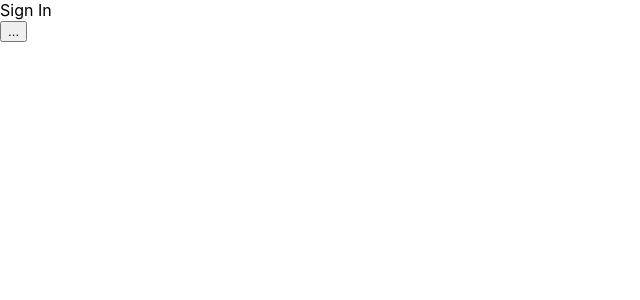
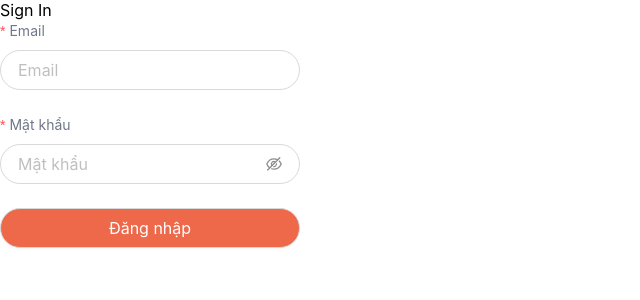
Before and after one commit to louvu1012/new-react, a React (Create React App) app: page /auth/sign-in in a window 1280 px wide. Shown: the top 300 px of the page, without its empty margins (0-640 px from the left). Built offline with nearby package versions, Linux system fonts and the light colour scheme.

Commit message:
add Antd not <ConfigProvider. add Tailwind

```diff
--- a/package.json
+++ b/package.json
@@ -8,6 +8,7 @@
     "@testing-library/user-event": "^13.5.0",
     "@types/react": "^18.3.2",
     "@types/react-dom": "^18.3.0",
+    "antd": "^5.17.3",
     "react": "^18.3.1",
     "react-dom": "^18.3.1",
     "react-router-dom": "^6.23.1",
@@ -37,5 +38,10 @@
       "last 1 firefox version",
       "last 1 safari version"
     ]
+  },
+  "devDependencies": {
+    "autoprefixer": "^10.4.19",
+    "postcss": "^8.4.38",
+    "tailwindcss": "^3.4.3"
   }
 }
--- /dev/null
+++ b/postcss.config.js
@@ -0,0 +1,6 @@
+module.exports = {
+  plugins: {
+    tailwindcss: {},
+    autoprefixer: {},
+  },
+}
--- a/src/App.css
+++ b/src/App.css
@@ -1,3 +1,7 @@
+@tailwind base;
+@tailwind components;
+@tailwind utilities;
+
 .App {
   text-align: center;
 }
--- a/src/contexts/auth/AuthContext.tsx
+++ b/src/contexts/auth/AuthContext.tsx
@@ -1,6 +1,7 @@
 import { Dispatch, FC, ReactNode, createContext, useEffect, useReducer } from "react";
 import { AuthState } from "./types";
 import { initialize, reducer } from "./reducers";
+import { cookieService } from "../../hook/useCookie";
 
 export enum AuthActionType {
   INITIALIZE = 'INITIALIZE',
@@ -34,9 +35,9 @@ type TAuthProvider = {
 export const AuthProvider: FC<TAuthProvider> = ({ children }) => {
   const [state, dispatch] = useReducer(reducer, initialState);
 
-  useEffect(()=> {
+  useEffect(() => {
     (async () => {
-      const accessToken = localStorage.getItem('ACCESS_TOKEN');
+      const accessToken = cookieService.getCookie('ACCESS_TOKEN');
       if (!accessToken) {
         return dispatch(initialize({
           isAuthenticated: false,
@@ -45,11 +46,9 @@ export const AuthProvider: FC<TAuthProvider> = ({ children }) => {
       }
 
       try {
-        // const user = await userService.getProfile();
-        const user = {
-          email: '123@gmail.com',
-          password: '123456'
-        }
+        // const user = await userService.getProfile(); // gọi api để lấy user info từ token
+        const userString = cookieService.getCookie('USER');
+        const user = JSON.parse(userString);
         // Đoạn trên lấy ra user info để set vào payload
         dispatch(initialize({ isAuthenticated: true, user }));
       } catch {
--- a/src/contexts/auth/reducers.ts
+++ b/src/contexts/auth/reducers.ts
@@ -1,5 +1,6 @@
+import { cookieService } from "../../hook/useCookie";
 import { AuthActionType, PayloadAction } from "./AuthContext";
-import { AuthState } from "./types";
+import { AuthState, User } from "./types";
 
 export interface ReducerHandler {
   INITIALIZE(state: AuthState, action: PayloadAction<AuthState>): AuthState;
@@ -46,7 +47,6 @@ export function reducer(state: AuthState, action: PayloadAction<AuthState>) {
 
 // ------------------- ACTIONS ------------------- //
 export function initialize(payload: AuthState): PayloadAction<AuthState> {
-  console.log(payload)
   return {
     type: AuthActionType.INITIALIZE,
     payload,
@@ -54,8 +54,10 @@ export function initialize(payload: AuthState): PayloadAction<AuthState> {
 }
 
 
-export function signIn(payload: AuthState): PayloadAction<AuthState> {
-  console.log(payload)
+export function signIn(payload: AuthState, accessToken: string, user: User): PayloadAction<AuthState> {
+  cookieService.setCookie('ACCESS_TOKEN', accessToken, 1)
+  cookieService.setCookie('USER', JSON.stringify(user), 1)
+
   return {
     type: AuthActionType.SIGN_IN,
     payload,
@@ -64,7 +66,7 @@ export function signIn(payload: AuthState): PayloadAction<AuthState> {
 
 
 export function signOut(): PayloadAction<AuthState> {
-  localStorage.removeItem('ACCESS_TOKEN');
+  cookieService.deleteCookie(['ACCESS_TOKEN', 'USER']);
 
   return {
     type: AuthActionType.SIGN_OUT,
--- a/src/contexts/auth/types.ts
+++ b/src/contexts/auth/types.ts
@@ -8,3 +8,8 @@ export interface AuthState {
   isInitialized?: boolean;
   user: User | null;
 }
+
+export interface AuthDto {
+  accessToken: string;
+  user: User;
+}
--- a/src/hook/useAuth.ts
+++ b/src/hook/useAuth.ts
@@ -1,6 +1,6 @@
 import { useContext } from "react";
 import { AuthContext } from "../contexts/auth/AuthContext";
-import { User } from "../contexts/auth/types";
+import { AuthDto, User } from "../contexts/auth/types";
 
 export function useAuth() {
   const context = useContext(AuthContext);
@@ -12,21 +12,12 @@ export function useAuth() {
   return context;
 }
 
-export interface AuthDto {
-  accessToken: string;
-  user: User;
-}
-
-export const USER: User = {
-  email: 'luong.vu1012@gmail.com',
-  password: '123456'
-} as const;
-
 class AuthService {
-  async signIn(): Promise<AuthDto> {
+  async signIn(user: User): Promise<AuthDto> {
+    // gọi api sign-in lấy ra token ở đây
     return Promise.resolve({
-      accessToken: 'ACCESS_TOKEN',
-      user: USER,
+      accessToken: 'ACCESS_TOKEN__1',
+      user,
     });
   }
 }
--- /dev/null
+++ b/src/hook/useCookie.ts
@@ -0,0 +1,32 @@
+class CookieService {
+  setCookie(cname: string, cvalue: string, exdays: number): void {
+    const d = new Date();
+    d.setTime(d.getTime() + (exdays * 24 * 60 * 60 * 1000));
+    let expires = "expires=" + d.toUTCString();
+    document.cookie = cname + "=" + cvalue + ";" + expires + ";path=/";
+  }
+
+  getCookie(cname: string): string {
+    let name = cname + "=";
+    let decodedCookie = decodeURIComponent(document.cookie);
+    let ca = decodedCookie.split(';');
+    for (let i = 0; i < ca.length; i++) {
+      let c = ca[i];
+      while (c.charAt(0) === ' ') {
+        c = c.substring(1);
+      }
+      if (c.indexOf(name) === 0) {
+        return c.substring(name.length, c.length);
+      }
+    }
+    return "";
+  }
+
+  deleteCookie(arr: any): void {
+    arr.forEach((cname: string) => {
+      this.setCookie(cname,"",-1);
+    })
+  }
+}
+
+export const cookieService = new CookieService();
--- a/src/modules/auth/sign-in/index.tsx
+++ b/src/modules/auth/sign-in/index.tsx
@@ -1,25 +1,78 @@
-import { FC } from "react";
-import { useAuth } from "../../../hook/useAuth";
-import { authService } from "../../../hook/useAuth";
+import { FC, useState } from "react";
+import { authService, useAuth } from "../../../hook/useAuth";
 import { signIn } from "../../../contexts/auth/reducers";
+import { Button, Flex, Form, Input } from "antd";
 
 const SignIn: FC = () => {
   const { dispatch } = useAuth();
 
-  async function handleSignIn() {
+  const [loadingSubmit, setLoadingSubmit] = useState(false)
+
+  const handleSubmit = async (values: any) => {
+    setLoadingSubmit(true)
     try {
-      const { accessToken, user } = await authService.signIn();
-      localStorage.setItem('ACCESS_TOKEN', accessToken);
-      dispatch(signIn({ user }));
+      const { accessToken, user } = await authService.signIn(values)
+      dispatch(signIn({ user }, accessToken, user))
+      setLoadingSubmit(false)
     } catch (error) {
-      console.error(error);
+      console.error(error)
     }
   }
 
   return (
     <>
       <div>Sign In</div>
-      <button onClick={handleSignIn}>...</button>
+      <Form
+        onFinish={handleSubmit}
+        autoComplete="off"
+        layout="vertical"
+        className="w-[300px]"
+      >
+        <Form.Item
+          label={<div className="style-regular-14 text-gray">Email</div>}
+          name="email"
+          rules={[
+            {
+              required: true,
+              message: <div className="style-light-14">Vui lòng nhập email!</div>,
+            },
+            {
+              type: "email",
+              message: <div className="style-light-14">Email không hợp lệ!</div>,
+            },
+          ]}
+        >
+          <Input size="large" placeholder="Email" className="rounded-[20px] px-[17px] style-light-14 text-gray" />
+        </Form.Item>
+        <Form.Item
+          label={
+            <Flex justify="space-between" align="center" className="w-full">
+              <div className="style-regular-14 text-gray">Mật khẩu</div>
+              {/* <Link href={"/forgot-password"} tabIndex={-1}>
+                <div className="style-regular-14">Quên mật khẩu?</div>
+              </Link> */}
+            </Flex>
+          }
+          name="password"
+          rules={[
+            {
+              required: true,
+              message: <div className="style-light-14">Vui lòng nhập mật khẩu!</div>,
+            },
+          ]}
+          className="[&_label]:w-full"
+        >
+          <Input.Password size="large" placeholder="Mật khẩu" className="rounded-[20px] px-[17px] style-light-14 text-gray" />
+        </Form.Item>
+        <Button
+          size="large"
+          htmlType="submit"
+          loading={loadingSubmit}
+          className="w-full bg-icon p-[10px] rounded-[20px] flex justify-center items-center style-regular-14 text-[white]"
+        >
+          Đăng nhập
+        </Button>
+      </Form>
     </>
   );
 };
--- a/src/modules/dashboard/user/list/index.tsx
+++ b/src/modules/dashboard/user/list/index.tsx
@@ -3,7 +3,7 @@ import { useAuth } from "../../../../hook/useAuth";
 import { signOut } from "../../../../contexts/auth/reducers";
 
 const UserList: FC = () => {
-  const { dispatch } = useAuth();
+  const { user, dispatch } = useAuth();
 
   async function handleSignOut() {
     try {
@@ -15,7 +15,7 @@ const UserList: FC = () => {
 
   return (
     <>
-      <div>User List</div>
+      <div>Xin chào {user?.email}</div>
       <button onClick={handleSignOut}>Logout</button>
     </>
   );
--- a/src/modules/router.tsx
+++ b/src/modules/router.tsx
@@ -9,8 +9,17 @@ import AuthGuard from "../guards/AuthGuard";
 const Router: FC = () => {
   return useRoutes([
     {
+      // path: '*',
+      index: true,
+      element: <Navigate to="/auth" replace />
+    },
+    {
       path: 'auth',
       children: [
+        {
+          index: true,
+          element: <Navigate to="/auth/sign-in" replace />
+        },
         {
           path: 'sign-in',
           element: (
--- /dev/null
+++ b/tailwind.config.js
@@ -0,0 +1,30 @@
+import defaultTheme from "tailwindcss/defaultTheme"
+
+/** @type {import('tailwindcss').Config} */
+module.exports = {
+  content: [
+    "./src/**/*.{js,jsx,ts,tsx}",
+  ],
+  theme: {
+    extend: {
+      colors: {
+        background: '#F6F6F6',
+        primary: '#FC0D46',
+        black: '#121212',
+        gray: '#6F7789',
+        icon: '#EE684A',
+      },
+    },
+    screens: {
+      ...defaultTheme.screens,
+      mobile: { max: "991px" },
+      md: { max: "767px" },
+      xs: { max: "510px" },
+    },
+  },
+  plugins: [],
+  corePlugins: {
+    preflight: false,
+  },
+  important: true,
+}
```
Also changed, not shown: 1 other file (tests, documents, lock files or other folders).
